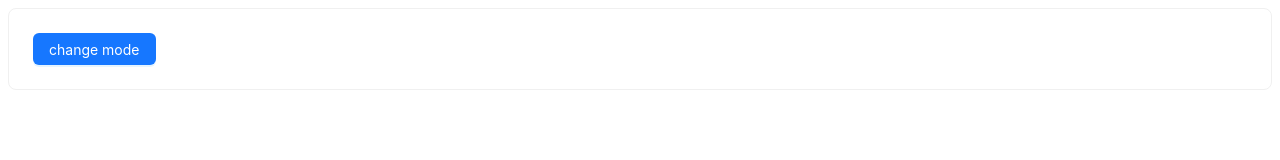
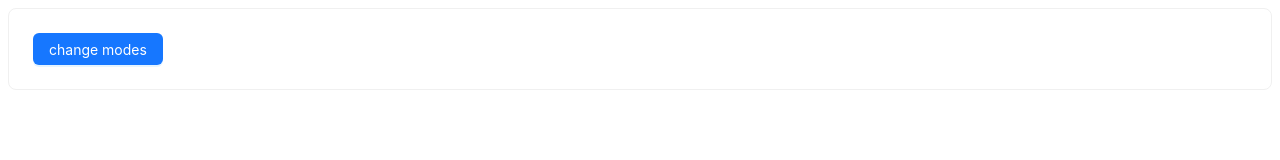
Before and after one commit to silviaphungky/antd-ssr, a Next.js app: page / in a window 1280 px wide. Shown: the top 160 px of the page. Built offline with nearby package versions, Linux system fonts and the light colour scheme.

Commit message:
adjust button text

```diff
--- a/pages/index.js
+++ b/pages/index.js
@@ -26,7 +26,7 @@ export default function Home({ darkMode, setDarkMode }) {
       </Head>
       <Card>
         <Button type="primary" onClick={() => setDarkMode(!darkMode)}>
-          change mode
+          change modes
         </Button>
       </Card>
     </>
```
